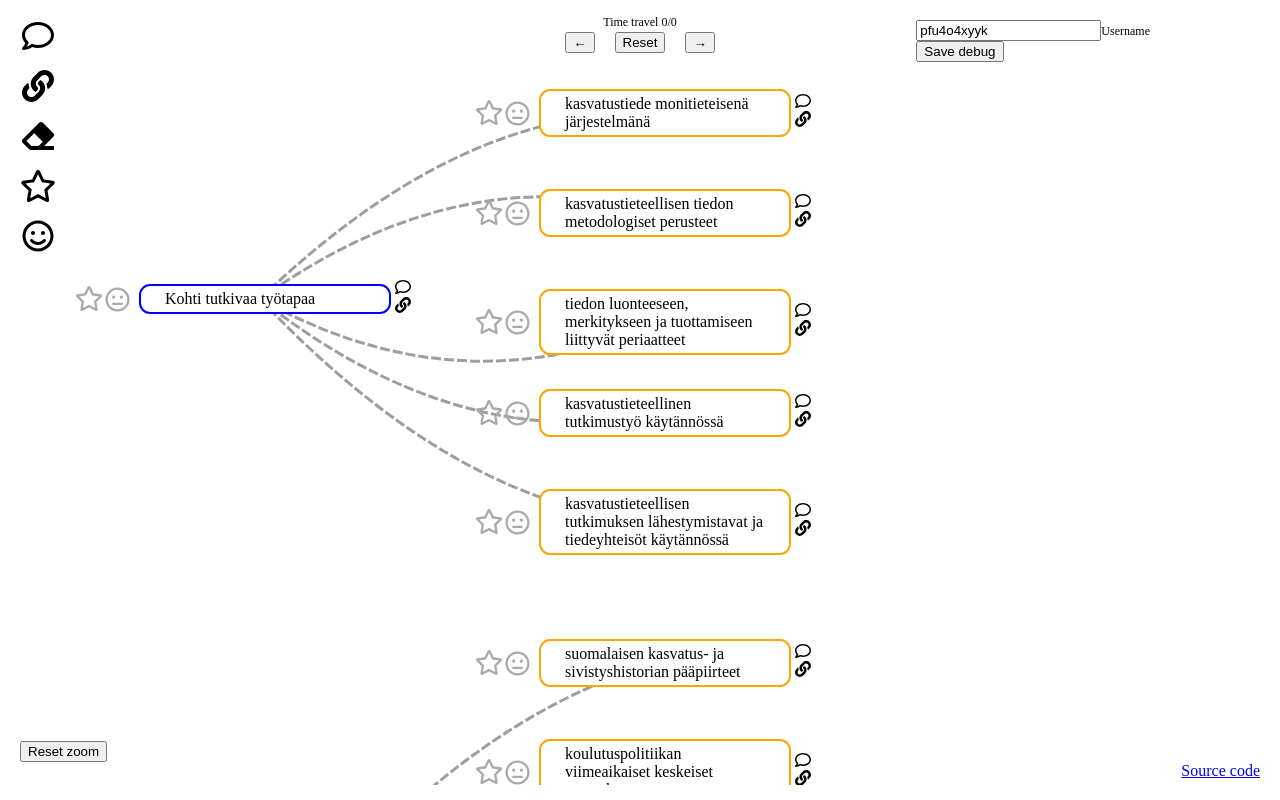
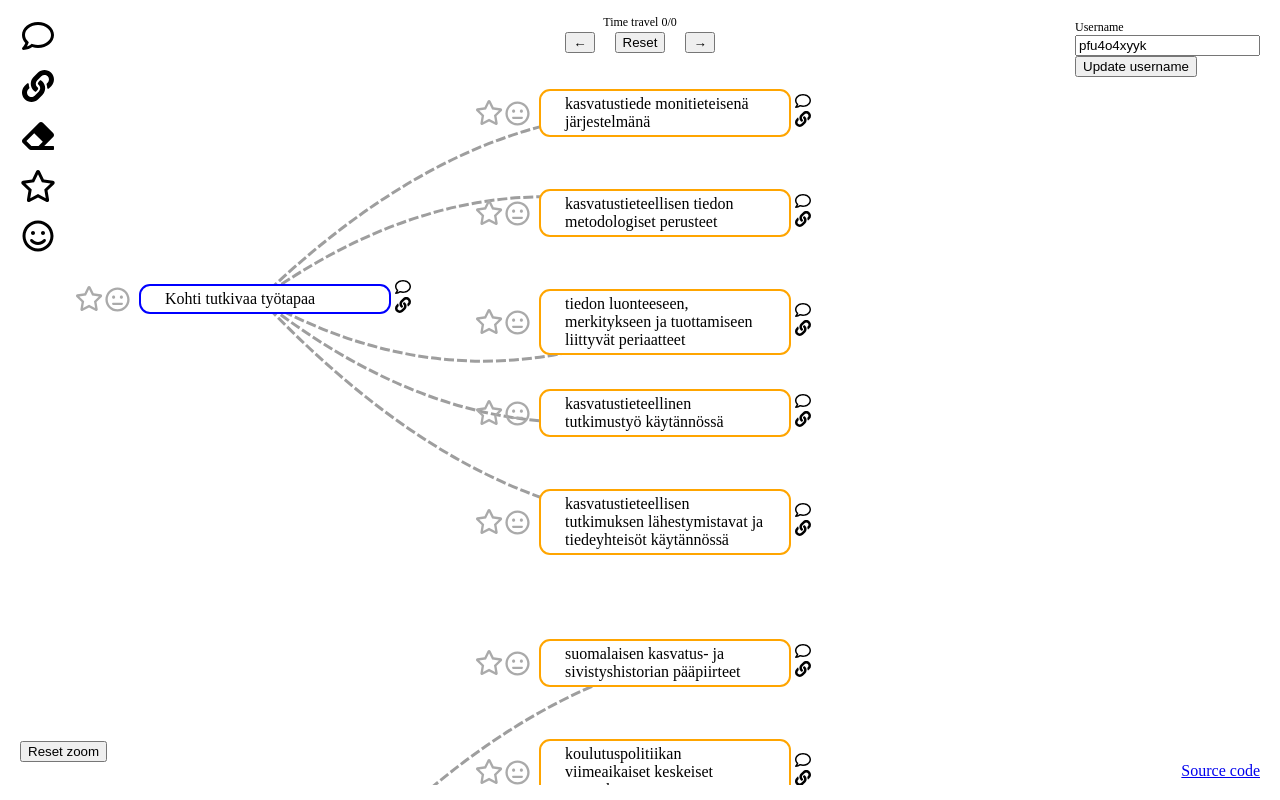
Before and after one commit to piehei/course-curriculum-graph, a Vue app in the folder client/: page / in a window 1280 px wide. Built offline with nearby package versions, Linux system fonts and the light colour scheme.

Commit message:
username form ui fixes

```diff
--- a/client/src/components/DebugForm.vue
+++ b/client/src/components/DebugForm.vue
@@ -1,16 +1,10 @@
 <template>
-
     <div id="add-instructions">
+      <label for="username">Username</label><br>
       <input id="username" v-model="username" type="text">
-      <label for="username">Username</label>
       <br>
-      <!--
-        <input id="date" v-model="date" type="date">
-        <label for="date">Date</label>
-      -->
-      <button @click="saveDebugForm">Save debug</button>
+      <button @click="saveDebugForm">Update username</button>
     </div>
-
 </template>
 <script>
 export default {
@@ -56,7 +50,7 @@ export default {
   #add-instructions {
     position: absolute;
     top: 10px;
-    right: 120px;
+    right: 10px;
     font-size: 12px;
   }
 </style>
```
